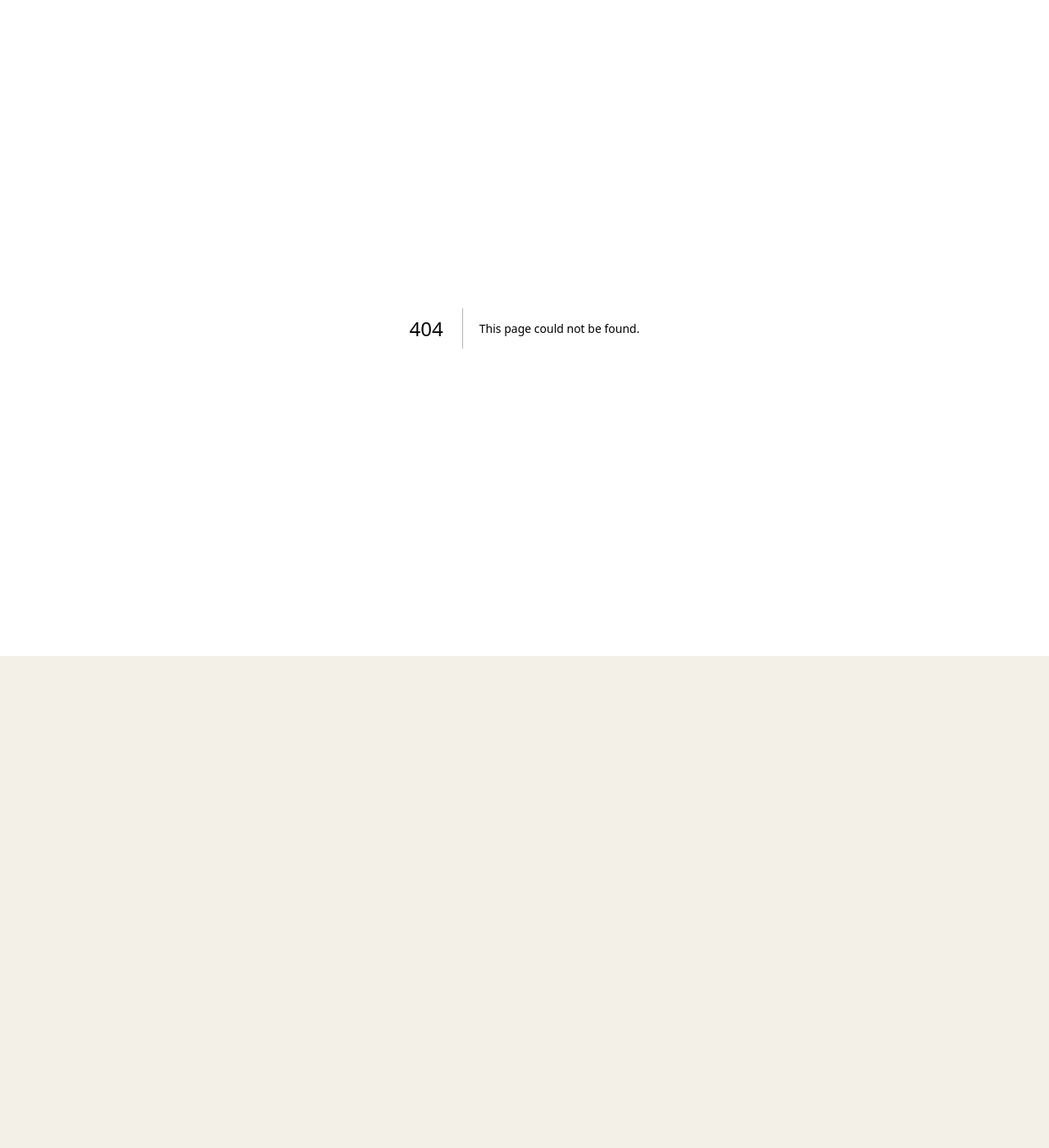
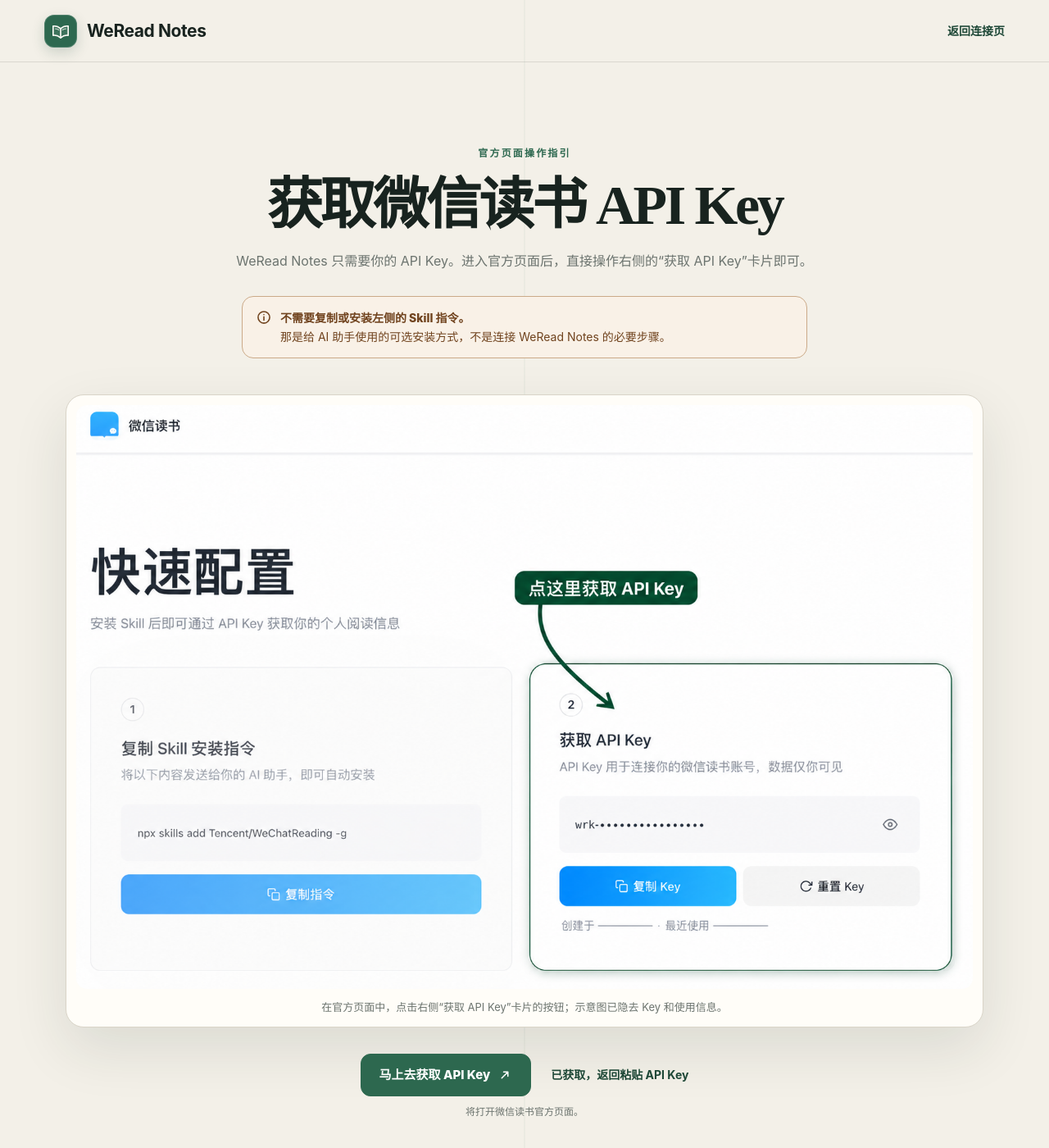
Before and after one commit to xiongwei-git/WeReadNotes, a Next.js app: page /get-api-key in a window 1280 px wide. Before the commit this address had no page. Shown: the top 1400 px of the page at 82% size. Before the commit the page ends 800 px from the top, so only its background shows below. Built offline with nearby package versions, Linux system fonts and the light colour scheme.

Commit message:
feat: guide API Key acquisition

```diff
--- a/app/WeReadApp.tsx
+++ b/app/WeReadApp.tsx
@@ -1209,9 +1209,7 @@
                     : "密钥只保留在当前页面会话，不写入数据库或浏览器存储。"}
                 </span>
                 <a
-                  href="https://weread.qq.com/r/weread-skills"
-                  target="_blank"
-                  rel="noreferrer"
+                  href="/get-api-key"
                 >
                   获取 API Key
                 </a>
--- /dev/null
+++ b/app/get-api-key/page.tsx
@@ -0,0 +1,82 @@
+import type { Metadata } from "next";
+import Link from "next/link";
+
+import { WeReadMark } from "../components/WeReadMark";
+
+const wereadSkillsUrl = "https://weread.qq.com/r/weread-skills";
+
+export const metadata: Metadata = {
+  title: "获取微信读书 API Key｜WeRead Notes",
+  description: "在微信读书官方页面获取 API Key，并连接 WeRead Notes。",
+  robots: {
+    index: false,
+    follow: true,
+  },
+};
+
+export default function GetApiKeyPage() {
+  return (
+    <main className="api-key-guide-page">
+      <header className="guide-brand-bar">
+        <Link className="wordmark" href="/" aria-label="返回 WeRead Notes 首页">
+          <WeReadMark />
+          <span>WeRead Notes</span>
+        </Link>
+        <Link className="guide-back-link" href="/">
+          返回连接页
+        </Link>
+      </header>
+
+      <section className="api-key-guide-content" aria-labelledby="api-key-guide-title">
+        <div className="api-key-guide-copy">
+          <p className="eyebrow">官方页面操作指引</p>
+          <h1 id="api-key-guide-title">获取微信读书 API Key</h1>
+          <p className="api-key-guide-lead">
+            WeRead Notes 只需要你的 API Key。进入官方页面后，直接操作右侧的“获取 API Key”卡片即可。
+          </p>
+          <aside className="api-key-guide-notice">
+            <svg viewBox="0 0 24 24" aria-hidden="true">
+              <path d="M12 3.5a8.5 8.5 0 1 0 8.5 8.5A8.5 8.5 0 0 0 12 3.5Zm0 4.2v.2m0 3.2v5" />
+            </svg>
+            <p>
+              <strong>不需要复制或安装左侧的 Skill 指令。</strong>
+              那是给 AI 助手使用的可选安装方式，不是连接 WeRead Notes 的必要步骤。
+            </p>
+          </aside>
+        </div>
+
+        <figure className="api-key-guide-figure">
+          {/* Official UI screenshot: load directly to avoid requiring an image-optimization service. */}
+          {/* eslint-disable-next-line @next/next/no-img-element */}
+          <img
+            src="/weread-api-key-guide.png"
+            alt="微信读书官方页面示意：箭头指向右侧的获取 API Key 卡片；左侧复制 Skill 安装指令无需操作。"
+            width={1555}
+            height={1012}
+          />
+          <figcaption>
+            在官方页面中，点击右侧“获取 API Key”卡片的按钮；示意图已隐去 Key 和使用信息。
+          </figcaption>
+        </figure>
+
+        <div className="api-key-guide-actions">
+          <a
+            className="api-key-guide-primary-action"
+            href={wereadSkillsUrl}
+            target="_blank"
+            rel="noreferrer"
+          >
+            马上去获取 API Key
+            <svg viewBox="0 0 24 24" aria-hidden="true">
+              <path d="M7 17 17 7m-7 0h7v7" />
+            </svg>
+          </a>
+          <Link className="api-key-guide-secondary-action" href="/">
+            已获取，返回粘贴 API Key
+          </Link>
+          <p>将打开微信读书官方页面。</p>
+        </div>
+      </section>
+    </main>
+  );
+}
--- a/app/globals.css
+++ b/app/globals.css
@@ -394,6 +394,179 @@
   text-underline-offset: 3px;
 }
 
+.api-key-guide-page {
+  min-height: 100dvh;
+  background:
+    linear-gradient(90deg, transparent 49.93%, rgba(45, 104, 79, 0.09) 50%, transparent 50.07%),
+    var(--paper);
+}
+
+.guide-brand-bar {
+  display: flex;
+  align-items: center;
+  justify-content: space-between;
+  min-height: 76px;
+  max-width: 1440px;
+  margin: 0 auto;
+  padding: 0 54px;
+  border-bottom: 1px solid rgba(24, 35, 31, 0.12);
+}
+
+.guide-back-link,
+.api-key-guide-secondary-action {
+  color: var(--green-deep);
+  font-size: 14px;
+  font-weight: 700;
+  text-decoration: none;
+}
+
+.guide-back-link:hover,
+.api-key-guide-secondary-action:hover {
+  text-decoration: underline;
+  text-underline-offset: 4px;
+}
+
+.api-key-guide-content {
+  width: min(100% - 40px, 1120px);
+  margin: 0 auto;
+  padding: clamp(54px, 8vw, 108px) 0 76px;
+}
+
+.api-key-guide-copy {
+  max-width: 760px;
+  margin: 0 auto;
+  text-align: center;
+}
+
+.api-key-guide-copy h1 {
+  margin: 18px 0 16px;
+  font-family: var(--serif);
+  font-size: clamp(42px, 6vw, 68px);
+  font-weight: 600;
+  letter-spacing: -0.05em;
+  line-height: 1.08;
+}
+
+.api-key-guide-lead {
+  margin: 0;
+  color: var(--muted);
+  font-size: 16px;
+  line-height: 1.8;
+}
+
+.api-key-guide-notice {
+  display: flex;
+  align-items: flex-start;
+  gap: 10px;
+  max-width: 690px;
+  margin: 28px auto 0;
+  padding: 14px 16px;
+  border: 1px solid color-mix(in srgb, var(--amber) 44%, var(--line));
+  border-radius: 14px;
+  background: color-mix(in srgb, var(--amber) 9%, var(--card));
+  color: #70431e;
+  text-align: left;
+}
+
+.api-key-guide-notice svg {
+  width: 20px;
+  height: 20px;
+  flex: 0 0 auto;
+  margin-top: 1px;
+  fill: none;
+  stroke: currentColor;
+  stroke-linecap: round;
+  stroke-linejoin: round;
+  stroke-width: 1.9;
+}
+
+.api-key-guide-notice p {
+  margin: 0;
+  font-size: 14px;
+  line-height: 1.65;
+}
+
+.api-key-guide-notice strong {
+  display: block;
+  font-weight: 800;
+}
+
+.api-key-guide-figure {
+  margin: 44px 0 0;
+  padding: 12px;
+  border: 1px solid var(--line);
+  border-radius: 22px;
+  background: var(--card);
+  box-shadow: 0 26px 68px rgba(30, 44, 37, 0.11);
+}
+
+.api-key-guide-figure img {
+  display: block;
+  width: 100%;
+  height: auto;
+  border-radius: 13px;
+}
+
+.api-key-guide-figure figcaption {
+  padding: 12px 4px 2px;
+  color: var(--muted);
+  font-size: 13px;
+  line-height: 1.55;
+  text-align: center;
+}
+
+.api-key-guide-actions {
+  display: flex;
+  flex-wrap: wrap;
+  align-items: center;
+  justify-content: center;
+  gap: 16px 24px;
+  margin: 32px auto 0;
+}
+
+.api-key-guide-primary-action {
+  display: inline-flex;
+  align-items: center;
+  justify-content: center;
+  gap: 9px;
+  min-height: 52px;
+  padding: 0 22px;
+  border: 1px solid var(--green);
+  border-radius: 12px;
+  background: var(--green);
+  color: white;
+  font-size: 15px;
+  font-weight: 800;
+  text-decoration: none;
+  transition: background 180ms ease, transform 180ms ease;
+}
+
+.api-key-guide-primary-action:hover {
+  background: var(--green-deep);
+}
+
+.api-key-guide-primary-action:active {
+  transform: translateY(1px);
+}
+
+.api-key-guide-primary-action svg {
+  width: 18px;
+  height: 18px;
+  fill: none;
+  stroke: currentColor;
+  stroke-linecap: round;
+  stroke-linejoin: round;
+  stroke-width: 2;
+}
+
+.api-key-guide-actions > p {
+  flex-basis: 100%;
+  margin: -6px 0 0;
+  color: var(--muted);
+  font-size: 12px;
+  text-align: center;
+}
+
 .form-error {
   min-height: 18px;
   margin: 10px 0 -8px;
@@ -2648,6 +2821,10 @@
 }
 
 @media (max-width: 1080px) {
+  .guide-brand-bar {
+    padding-inline: 36px;
+  }
+
   .connect-layout {
     grid-template-columns: 1fr 46%;
   }
@@ -2689,6 +2866,49 @@
 }
 
 @media (max-width: 840px) {
+  .guide-brand-bar {
+    min-height: 68px;
+    padding-inline: 20px;
+  }
+
+  .api-key-guide-content {
+    width: min(100% - 32px, 1120px);
+    padding-top: 52px;
+  }
+
+  .api-key-guide-copy h1 {
+    font-size: 42px;
+  }
+
+  .api-key-guide-lead {
+    font-size: 14px;
+  }
+
+  .api-key-guide-notice {
+    margin-top: 24px;
+    padding: 13px 14px;
+  }
+
+  .api-key-guide-figure {
+    margin-top: 32px;
+    padding: 8px;
+    border-radius: 16px;
+  }
+
+  .api-key-guide-figure figcaption {
+    padding: 11px 4px 3px;
+    font-size: 12px;
+  }
+
+  .api-key-guide-actions {
+    flex-direction: column;
+    gap: 16px;
+  }
+
+  .api-key-guide-primary-action {
+    width: 100%;
+  }
+
   .connect-page {
     overflow: visible;
     overflow-x: clip;
```
Also changed, not shown: public/weread-api-key-guide.png (added), 1 other file (tests, documents, lock files or other folders).
